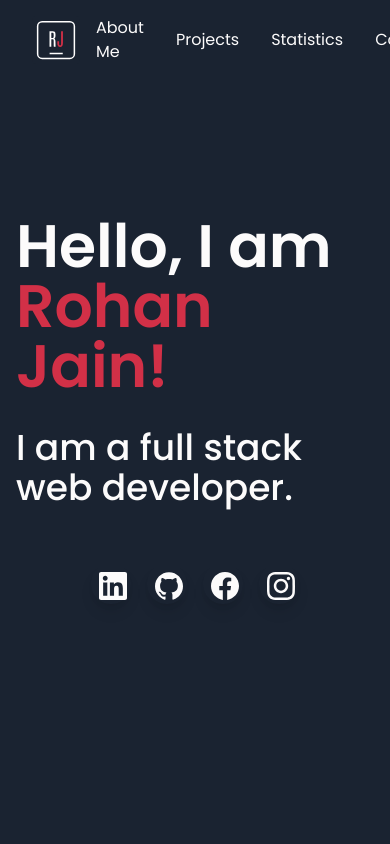
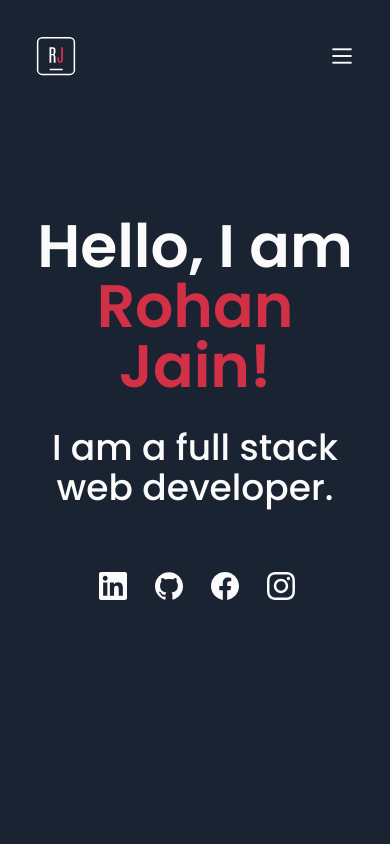
Before and after one commit to rohanj-02/rohanj-02.github.io, a Next.js app: page / in a window 390 px wide. Shown: the top 844 px of the page. Built offline with nearby package versions, Linux system fonts and the light colour scheme.

Commit message:
responsive navbar

```diff
--- a/src/components/AboutMe/AboutMe.tsx
+++ b/src/components/AboutMe/AboutMe.tsx
@@ -21,7 +21,10 @@ export default function AboutMe(): JSX.Element {
 		}
 	}, [controls, inView]);
 	return (
-		<div className="bg-secondary text-primary flex flex-col items-center justify-center mt-10 p-5 flex-1 ">
+		<div
+			id="about-me"
+			className="bg-secondary text-primary flex flex-col items-center justify-center p-5 mt-10 flex-1 "
+			style={{ scrollMarginTop: '5rem' }}>
 			<motion.div
 				ref={ref}
 				animate={controls}
--- a/src/components/Hero/Hero.tsx
+++ b/src/components/Hero/Hero.tsx
@@ -27,7 +27,7 @@ export default function Hero(): JSX.Element {
 				initial="hidden"
 				animate="visible"
 				variants={getFadeInVariants(0.4)}>
-				<h1 className="text-6xl font-semibold">
+				<h1 className="text-6xl font-semibold text-center">
 					Hello, I am <span className="text-accent">Rohan Jain!</span>
 				</h1>
 			</motion.div>
@@ -35,7 +35,7 @@ export default function Hero(): JSX.Element {
 				initial="hidden"
 				animate="visible"
 				variants={getFadeInVariants(0.8)}>
-				<p className="text-4xl font-medium m-2 p-2">
+				<p className="text-4xl font-medium m-2 p-2 text-center">
 					I am a full stack web developer.
 				</p>
 			</motion.div>
--- a/src/components/Hero/SocialBadge.tsx
+++ b/src/components/Hero/SocialBadge.tsx
@@ -14,7 +14,7 @@ export default function SocialBadge(props: BadgeProps): JSX.Element {
 				y: '-0.25rem',
 				transition: { duration: 0.2 },
 			}}
-			className="m-2 rounded-full flex shadow-lg">
+			className="m-2 rounded-full flex">
 			<Link href={props.link}>
 				<a target="_blank" rel="noreferrer">
 					<div className="p-2 text-center h-10 w-10 hover:text-accent hover:translate-x-1">
--- /dev/null
+++ b/src/components/Projects/ProjectSection.tsx
@@ -0,0 +1,17 @@
+import React from 'react';
+import Projects from '../Projects';
+export default function ProjectSection(): JSX.Element {
+	return (
+		<div
+			id="projects"
+			className="bg-primary text-secondary flex flex-col items-center justify-center p-4 flex-1"
+			style={{ scrollMarginTop: '5rem' }}>
+			<div className="mx-4 mt-16 mb-4 p-4">
+				<h2 className="font-semibold text-3xl">My Projects</h2>
+			</div>
+			<div className="">
+				<Projects />
+			</div>
+		</div>
+	);
+}
--- a/src/components/ToggleButton.tsx
+++ b/src/components/ToggleButton.tsx
@@ -6,8 +6,8 @@ export default function ToggleButton(): JSX.Element {
 	const isLight = theme === 'theme-light';
 
 	return (
-		<div className="w-full h-full flex flex-col justify-center items-center">
-			<div className="flex justify-center items-center">
+		<div className="w-full h-full flex flex-col justify-center ">
+			<div className="flex">
 				<span className="">
 					<svg
 						className="h-6 w-6 text-secondary"
--- /dev/null
+++ b/src/components/navbar/Navbar.module.css
@@ -0,0 +1,40 @@
+.menuBtn {
+	background-color: transparent;
+	border: none;
+	cursor: pointer;
+	padding: 0;
+}
+.line {
+	fill: none;
+	stroke: currentColor;
+	stroke-width: 6;
+	transition: stroke-dasharray 600ms cubic-bezier(0.4, 0, 0.2, 1),
+		stroke-dashoffset 600ms cubic-bezier(0.4, 0, 0.2, 1);
+}
+.line1 {
+	stroke-dasharray: 60 207;
+	stroke-width: 6;
+}
+.line2 {
+	stroke-dasharray: 60 60;
+	stroke-width: 6;
+}
+.line3 {
+	stroke-dasharray: 60 207;
+	stroke-width: 6;
+}
+.opened .line1 {
+	stroke-dasharray: 90 207;
+	stroke-dashoffset: -134;
+	stroke-width: 6;
+}
+.opened .line2 {
+	stroke-dasharray: 1 60;
+	stroke-dashoffset: -30;
+	stroke-width: 6;
+}
+.opened .line3 {
+	stroke-dasharray: 90 207;
+	stroke-dashoffset: -134;
+	stroke-width: 6;
+}
--- a/src/components/navbar/Navbar.tsx
+++ b/src/components/navbar/Navbar.tsx
@@ -1,63 +1,139 @@
-// import { useState } from 'react';
-// import MobileNavbar from './MobileNavbar.jsx';
 import ToggleButton from '../ToggleButton';
 import Link from 'next/link';
+import { useEffect, useRef } from 'react';
+import { useState } from 'react';
+import { motion, useAnimation } from 'framer-motion';
+import styles from './Navbar.module.css';
 
 export default function Navbar(): JSX.Element {
-	// const [minifyNavbar, setMinifyNavbar] = useState(false);
-	// const [openMobileNav, setOpenMobileNav] = useState(false);
-	// function toggleMobileNav(e) {
-	// 	setOpenMobileNav(!openMobileNav);
-	// }
-	// function scrollFunction(e) {
-	// 	if (
-	// 		document.body.scrollTop > 80 ||
-	// 		document.documentElement.scrollTop > 80
-	// 	) {
-	// 		setMinifyNavbar(true);
-	// 	} else {
-	// 		setMinifyNavbar(false);
-	// 	}
-	// }
+	const [isOpen, setIsOpen] = useState(false);
+	const ref = useRef(null);
+	const controls = useAnimation();
+
+	function handleClick() {
+		setIsOpen(!isOpen);
+		controls.start(isOpen ? 'hidden' : 'visible');
+	}
+
+	function universalClick(e) {
+		if (ref.current && !ref.current.contains(e.target)) {
+			setIsOpen(false);
+			controls.start('hidden');
+		}
+	}
+
+	function scrollFunction() {
+		if (
+			document.body.scrollTop > 80 ||
+			document.documentElement.scrollTop > 80
+		) {
+			document.getElementById('navbar').style.height = '5rem';
+			document.getElementById('navbar').classList.add('shadow-lg');
+		} else {
+			document.getElementById('navbar').style.height = '7rem';
+			document.getElementById('navbar').classList.remove('shadow-lg');
+		}
+	}
+
+	useEffect(() => {
+		window.addEventListener('scroll', scrollFunction);
+		window.addEventListener('click', universalClick);
+		document.getElementById('navbar').style.height = '7rem';
+		return () => {
+			window.removeEventListener('scroll', scrollFunction);
+			window.removeEventListener('click', universalClick);
+		};
+	}, []);
 	const navItems = [
 		{
-			link: '/',
+			link: '#about-me',
 			name: 'About Me',
 		},
 		{
-			link: '/',
+			link: '#projects',
 			name: 'Projects',
 		},
 		{
-			link: '/',
+			link: '#statistics',
 			name: 'Statistics',
 		},
 		{
-			link: '/',
+			link: '#contact-me',
 			name: 'Contact',
 		},
 	];
+	const navClass = 'bg-primary px-8 flex justify-between text-secondary z-50';
+
 	return (
-		<nav className="bg-primary px-8 flex justify-between text-secondary fixed top-0 left-0 w-full">
+		<div className="fixed top-0 left-0 w-full">
+			<nav className={navClass} id="navbar" style={{ transition: '0.4s' }}>
 				<div className="flex flex-1">
-				<div id="logo" className="flex h-20 items-center flex-shrink-0">
+					<div id="logo" className="flex items-center flex-shrink-0">
+						<Link href="#">
+							<a>
 								<img src="images/rj-logo.svg" className="block h-12 w-auto" />
+							</a>
+						</Link>
 					</div>
-				<div className="flex h-20 items-stretch content-center align-middle">
+					<div className="hidden sm:flex items-stretch content-center align-middle bg-primary">
 						{navItems.map((item, index) => (
 							<Link href={item.link} key={index}>
-							<a className="flex py-auto px-4 hover:bg-gray-500">
+								<a className="flex py-auto px-4 hover:bg-hoverCol">
 									<div className="my-auto">{item.name}</div>
 								</a>
 							</Link>
 						))}
 					</div>
 				</div>
-			<div className="flex h-20 items-stretch content-center align-middle">
+				<div className="hidden sm:flex items-stretch content-center align-middle">
 					<div id="toggle-button">
 						<ToggleButton />
 					</div>
 				</div>
+				<button
+					type="button"
+					className={`block sm:hidden ${styles.menuBtn} ${
+						isOpen ? `${styles.opened} aria-expanded` : ''
+					}`}
+					onClick={handleClick}
+					ref={ref}>
+					<svg className="h-8 w-8 fill-current" viewBox="0 0 100 100">
+						<path
+							className={`${styles.line} ${styles.line1}`}
+							d="M 20,29.000046 H 80.000231 C 80.000231,29.000046 94.498839,28.817352 94.532987,66.711331 94.543142,77.980673 90.966081,81.670246 85.259173,81.668997 79.552261,81.667751 75.000211,74.999942 75.000211,74.999942 L 25.000021,25.000058"
+						/>
+						<path
+							className={`${styles.line} ${styles.line2}`}
+							d="M 20,50 H 80"
+						/>
+						<path
+							className={`${styles.line} ${styles.line3}`}
+							d="M 20,70.999954 H 80.000231 C 80.000231,70.999954 94.498839,71.182648 94.532987,33.288669 94.543142,22.019327 90.966081,18.329754 85.259173,18.331003 79.552261,18.332249 75.000211,25.000058 75.000211,25.000058 L 25.000021,74.999942"
+						/>
+					</svg>
+				</button>
 			</nav>
+			<motion.div
+				initial="hidden"
+				animate={controls}
+				variants={{
+					hidden: { opacity: 0, y: '-20rem' },
+					visible: { opacity: 1, y: '0rem' },
+				}}
+				className={`shadow-lg bg-primary pb-5 ${isOpen ? 'block' : 'hidden'}`}>
+				{navItems.map((item, index) => (
+					<Link href={item.link} key={index}>
+						<a className="flex py-2 px-4 bg-primary hover:bg-hoverCol">
+							<div className="my-1 mx-2">{item.name}</div>
+						</a>
+					</Link>
+				))}
+				<div className="bg-primary p-2 pb-4 pl-4">
+					<div id="toggle-button">
+						<ToggleButton />
+					</div>
+				</div>
+			</motion.div>
+		</div>
 	);
 }
--- a/src/pages/index.tsx
+++ b/src/pages/index.tsx
@@ -1,5 +1,5 @@
 import Layout from '../components/layout';
-import Projects from '../components/Projects';
+import ProjectSection from '../components/Projects/ProjectSection';
 import Hero from '../components/Hero/Hero';
 import AboutMe from '../components/AboutMe/AboutMe';
 import Head from 'next/head';
@@ -13,14 +13,7 @@ export default function Home(): JSX.Element {
 				</Head>
 				<Hero />
 				<AboutMe />
-				<div className="bg-primary text-secondary flex flex-col items-center justify-center p-4 flex-1 ">
-					<div className="mx-4 mt-16 mb-4 p-4">
-						<h2 className="font-semibold text-3xl">My Projects</h2>
-					</div>
-					<div className="">
-						<Projects />
-					</div>
-				</div>
+				<ProjectSection />
 			</Layout>
 		</div>
 	);
--- a/styles/globals.css
+++ b/styles/globals.css
@@ -5,6 +5,7 @@
 	--color-secondary: #0e0e0e;
 	--color-accent: #1d4ed8;
 	--color-muted: #93c5fd;
+	--color-hover: #3c4b63;
 }
 
 .theme-dark {
@@ -12,6 +13,7 @@
 	--color-secondary: #fcfbfb;
 	--color-accent: #d23047;
 	--color-muted: #8b8c8c;
+	--color-hover: #374357;
 	/* fcfbfb, 919787, d23047, 8b8c8c, 1a2331 */
 	/* 214c5c, 46C3D9, 26aabf, 9dc890, e9f3ce */
 	/* rgb(9, 11, 15) */
@@ -25,6 +27,7 @@
 html {
 	margin: 0px;
 	padding: 0px;
+	scroll-behavior: smooth;
 }
 
 body {
--- a/tailwind.config.js
+++ b/tailwind.config.js
@@ -9,6 +9,7 @@ module.exports = {
 				secondary: 'var(--color-secondary)',
 				accent: 'var(--color-accent)',
 				muted: 'var(--color-muted)',
+				hoverCol: 'var(--color-hover)',
 			},
 		},
 		fontFamily: {
```
Lines whose indentation alone changed are shown as unchanged.
